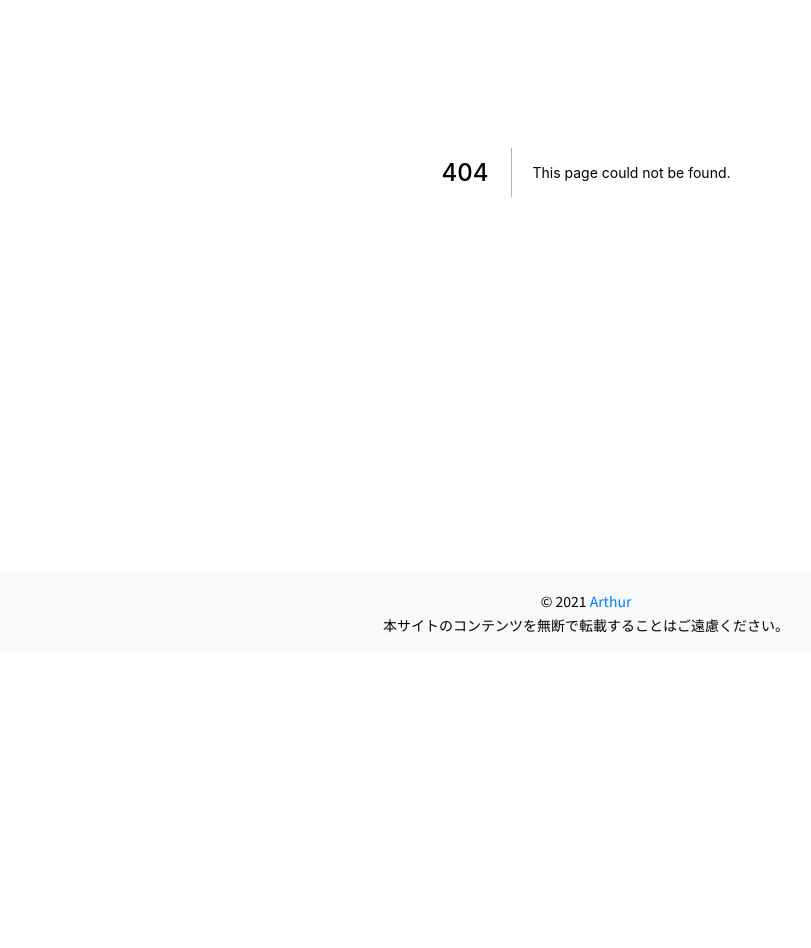
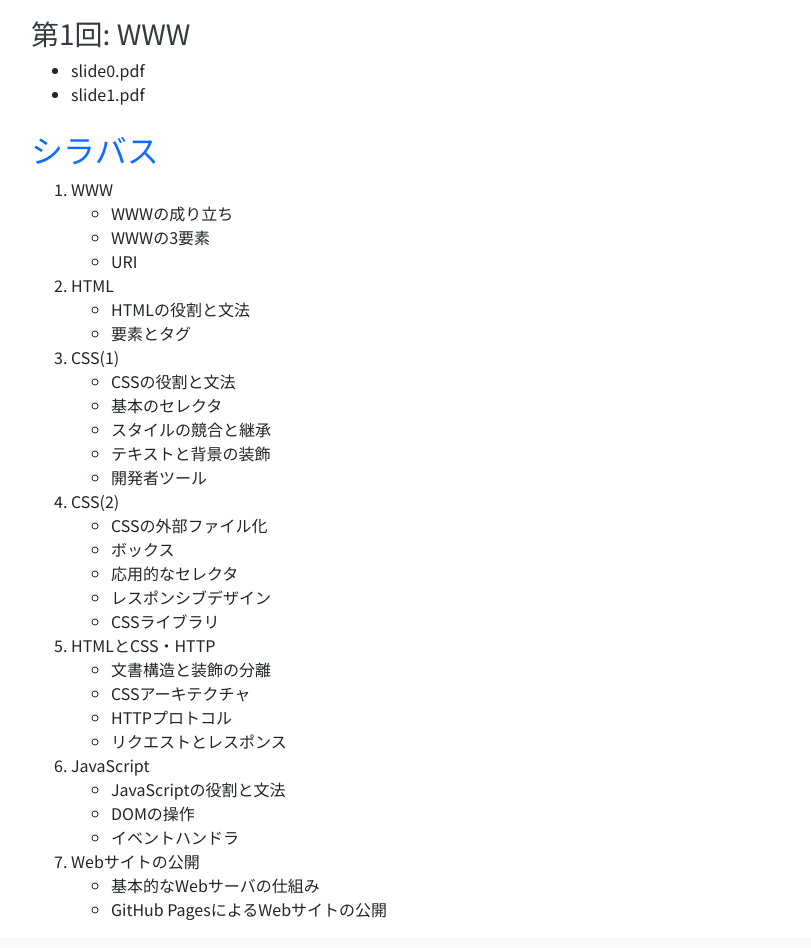
Before and after one commit to Arthur1/tutorial-web-2021, a Next.js app: page /courses/basic in a window 1280 px wide. Before the commit this address had no page. Shown: the part 284-1232 px from the top of the page, without its empty margins (54-865 px from the left). Before the commit the page ends 936 px from the top, so only its background shows below. Built offline with nearby package versions, Linux system fonts and the light colour scheme.

Commit message:
ad course pages

```diff
--- a/components/Layout/Header.tsx
+++ b/components/Layout/Header.tsx
@@ -13,13 +13,13 @@ const Header: FC = () => (
         <Link href="/" passHref>
           <Nav.Link>Home</Nav.Link>
         </Link>
-        <Link href="/basic" passHref>
+        <Link href="/courses/basic" passHref>
           <Nav.Link>WWW基礎</Nav.Link>
         </Link>
-        <Link href="/advanced" passHref>
+        <Link href="/courses/advanced" passHref>
           <Nav.Link>WWW発展</Nav.Link>
         </Link>
-        <Link href="/security" passHref>
+        <Link href="/courses/security" passHref>
           <Nav.Link>Webセキュリティ</Nav.Link>
         </Link>
       </Nav>
--- /dev/null
+++ b/components/courses/LessonBox.tsx
@@ -0,0 +1,21 @@
+import React, { FC, ReactNode } from 'react'
+
+interface LessonBoxProps {
+  id: number
+  title: string
+  children: ReactNode
+}
+
+const LessonBox: FC<LessonBoxProps> = (props: LessonBoxProps) => {
+  const { id, title, children } = props
+  return (
+    <div key={id}>
+      <h3 className="text-dark mt-3">
+        第{id}回: {title}
+      </h3>
+      {children}
+    </div>
+  )
+}
+
+export default LessonBox
--- a/components/snippets.tsx
+++ b/components/snippets.tsx
@@ -1,4 +1,5 @@
 import React, { FC, ReactNode } from 'react'
+import { propTypes } from 'react-bootstrap/esm/Image'
 
 interface HeadlineProps {
   children: ReactNode
--- /dev/null
+++ b/pages/courses/basic.tsx
@@ -0,0 +1,90 @@
+import React, { FC } from 'react'
+import Head from 'next/head'
+import { Container } from 'react-bootstrap'
+import { Headline1, Headline2 } from '../../components/snippets'
+import LessonBox from '../../components/courses/LessonBox'
+
+const index: FC = () => (
+  <Container className="mt-4">
+    <Head>
+      <title>ワールドワイドウェブ基礎 | Web講習会2021</title>
+      <link rel="icon" href="/favicon.ico" />
+    </Head>
+    <Headline1>ワールドワイドウェブ基礎</Headline1>
+    <Headline2>お知らせ</Headline2>
+    <ul>
+      <li>Webサイトを公開しました</li>
+    </ul>
+    <Headline2>講習会</Headline2>
+    <LessonBox id={1} title="WWW">
+      <ul>
+        <li>slide0.pdf</li>
+        <li>slide1.pdf</li>
+      </ul>
+    </LessonBox>
+    <Headline2>シラバス</Headline2>
+    <ol>
+      <li>
+        WWW
+        <ul>
+          <li>WWWの成り立ち</li>
+          <li>WWWの3要素</li>
+          <li>URI</li>
+        </ul>
+      </li>
+      <li>
+        HTML
+        <ul>
+          <li>HTMLの役割と文法</li>
+          <li>要素とタグ</li>
+        </ul>
+      </li>
+      <li>
+        CSS(1)
+        <ul>
+          <li>CSSの役割と文法</li>
+          <li>基本のセレクタ</li>
+          <li>スタイルの競合と継承</li>
+          <li>テキストと背景の装飾</li>
+          <li>開発者ツール</li>
+        </ul>
+      </li>
+      <li>
+        CSS(2)
+        <ul>
+          <li>CSSの外部ファイル化</li>
+          <li>ボックス</li>
+          <li>応用的なセレクタ</li>
+          <li>レスポンシブデザイン</li>
+          <li>CSSライブラリ</li>
+        </ul>
+      </li>
+      <li>
+        HTMLとCSS・HTTP
+        <ul>
+          <li>文書構造と装飾の分離</li>
+          <li>CSSアーキテクチャ</li>
+          <li>HTTPプロトコル</li>
+          <li>リクエストとレスポンス</li>
+        </ul>
+      </li>
+      <li>
+        JavaScript
+        <ul>
+          <li>JavaScriptの役割と文法</li>
+          <li>DOMの操作</li>
+          <li>イベントハンドラ</li>
+        </ul>
+      </li>
+      <li>
+        Webサイトの公開
+        <ul>
+          <li>基本的なWebサーバの仕組み</li>
+          <li>GitHub PagesによるWebサイトの公開</li>
+        </ul>
+      </li>
+    </ol>
+  </Container>
+)
+
+export default index
--- a/styles/app.scss
+++ b/styles/app.scss
@@ -1,4 +1,7 @@
 // Override Variables
+$primary: #198754;
+$secondary: #0d6efd;
+$link-color: #6f42c1;
 $font-family-sans-serif: 'Noto Sans JP';
 
 @import '@fontsource/noto-sans-jp';
```
Also changed, not shown: pages/courses/advanced.tsx (added, +83 -0 lines), pages/courses/security.tsx (added, +25 -0 lines), pages/index.tsx (+4 -3 lines).
